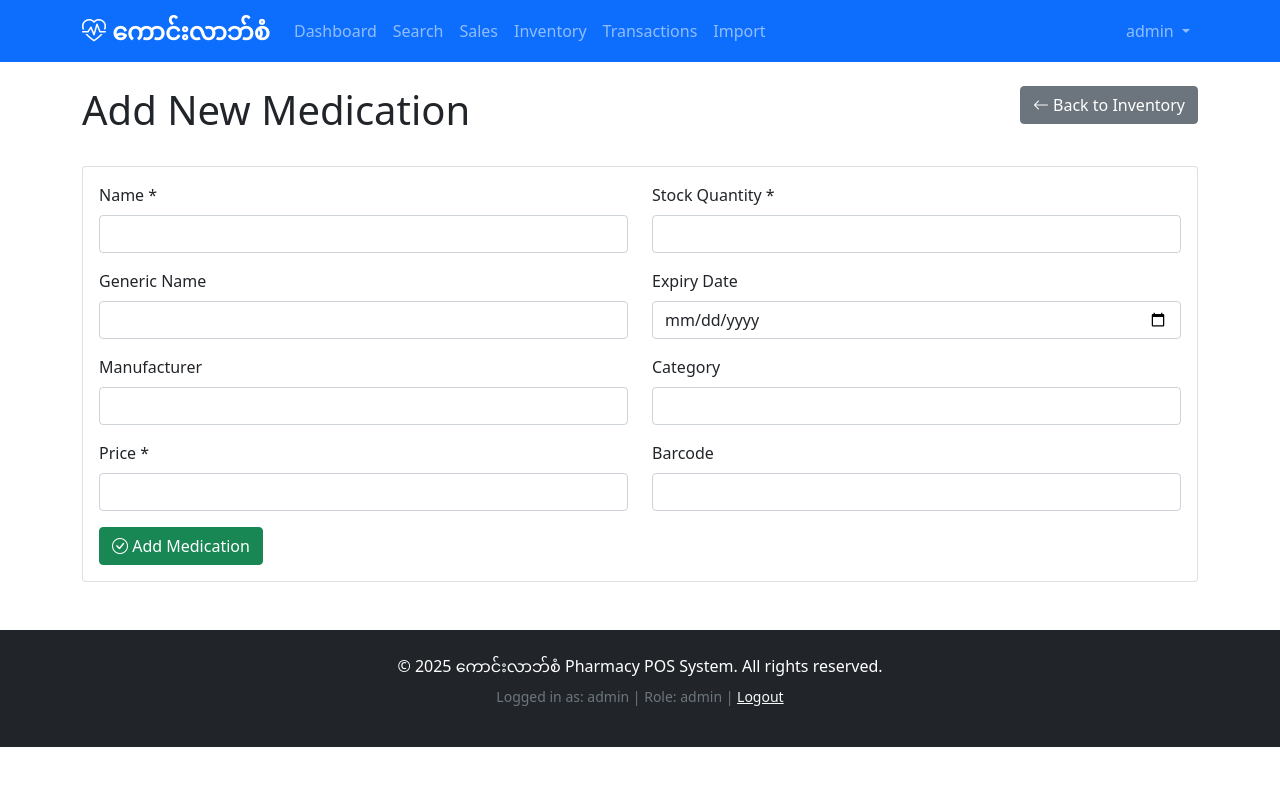
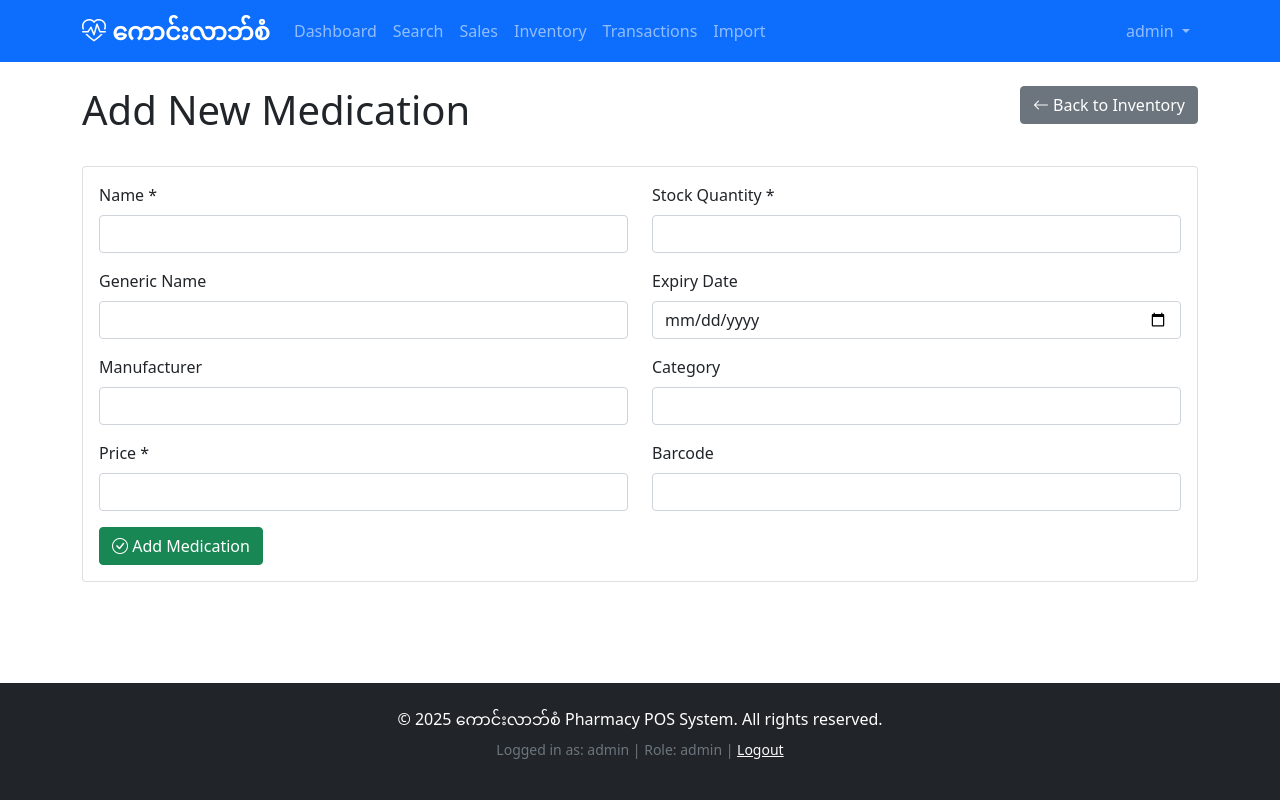
Before and after one commit to JohnFrp/PSS, a Flask app: page /add_medication in a window 1280 px wide. Run offline with Flask 3, Linux system fonts and the light colour scheme; a user stored in the database is signed in.

Commit message:
Update base.html

```diff
--- a/templates/base.html
+++ b/templates/base.html
@@ -43,7 +43,7 @@
         }
     </style>
 </head>
-<body>
+<body class="d-flex flex-column min-vh-100">
     {% if current_user.is_authenticated %}
     <!-- Authenticated User Navigation -->
     <nav class="navbar navbar-expand-lg navbar-dark bg-primary">
@@ -109,7 +109,7 @@
     </nav>
     {% endif %}
 
-    <div class="container mt-4">
+    <div class="container mt-4 flex-grow-1">
         {% with messages = get_flashed_messages(with_categories=true) %}
             {% if messages %}
                 {% for category, message in messages %}
```
